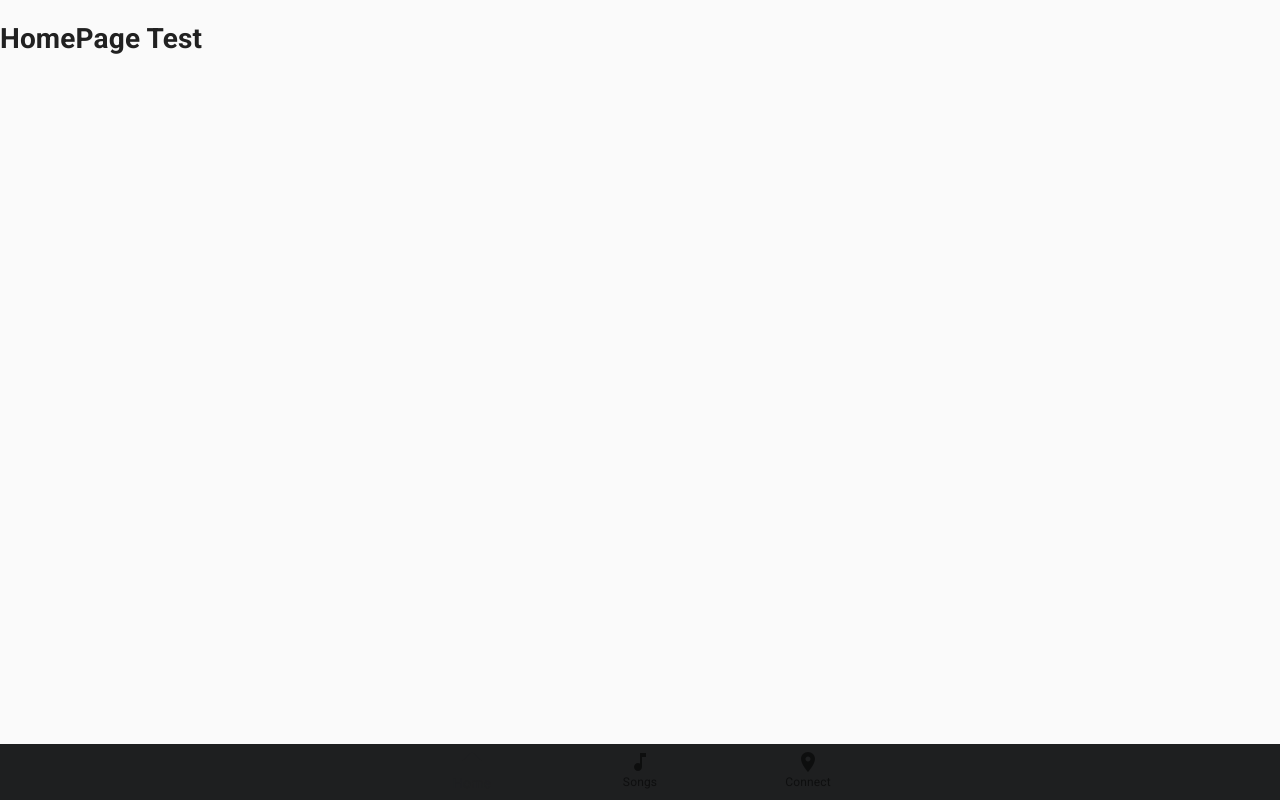
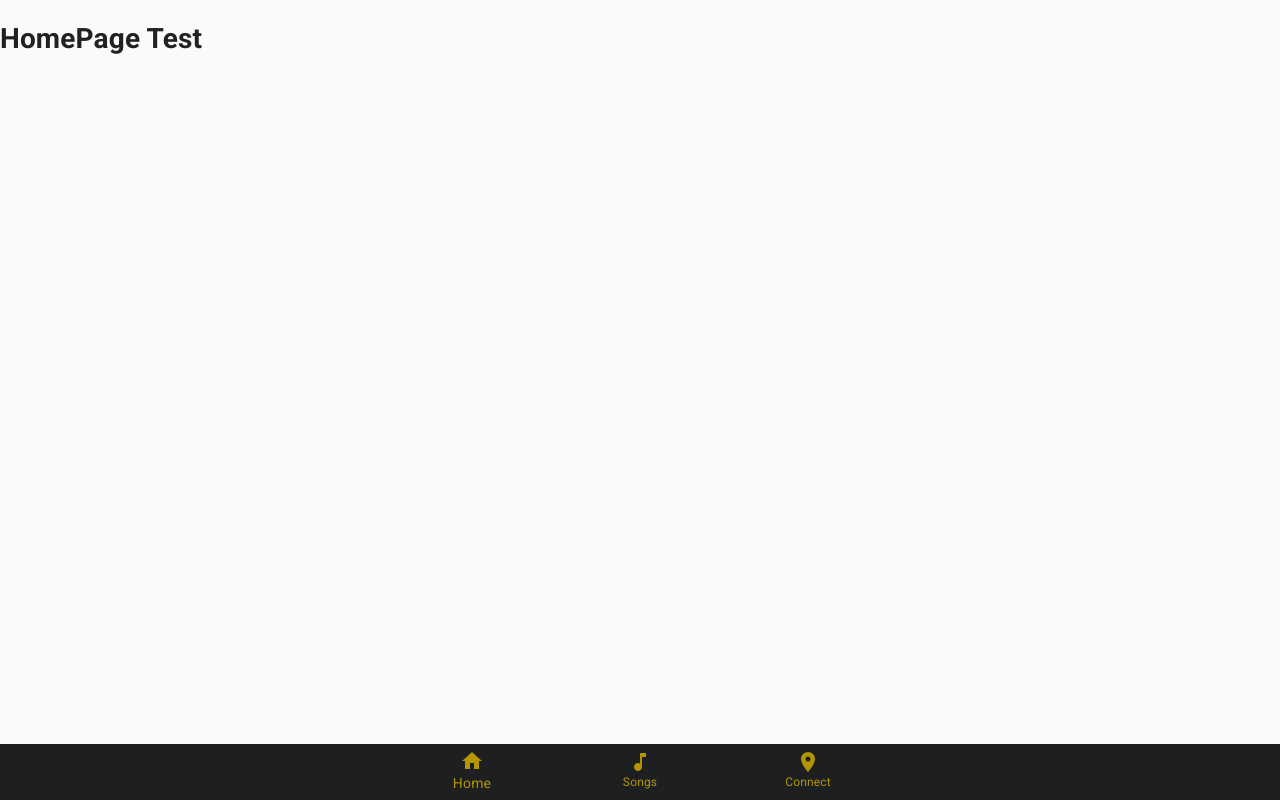
Before and after one commit to todar/fridaynight.info, a Next.js app: page / in a window 1280 px wide. Built offline with nearby package versions, Linux system fonts and the light colour scheme.

Commit message:
Added theme colors to NavBar

```diff
--- a/src/components/navbar.jsx
+++ b/src/components/navbar.jsx
@@ -5,24 +5,36 @@ import BottomNavigationAction from "@material-ui/core/BottomNavigationAction";
 import HomeIcon from "@material-ui/icons/Home";
 import SongsIcon from "@material-ui/icons/MusicNote";
 import ConnectIcon from "@material-ui/icons/LocationOn";
-import { styled } from "@material-ui/core/styles";
+import { styled, useTheme } from "@material-ui/core/styles";
+import NoSsr from "@material-ui/core/NoSsr";
 
 const StyledBottomNavigation = styled(BottomNavigation)(({ theme }) => ({
-  backgroundColor: theme.palette.primary.main
+  backgroundColor: theme.palette.primary.main,
+  color: theme.palette.secondary.main,
+  position: "fixed",
+  bottom: 0,
+  left: 0,
+  right: 0,
+  width: "100%"
 }));
 
-const StyledBottomNavigationAction = styled(BottomNavigationAction)(
-  ({ theme }) => ({
+// @TODO Try to get this to work???
+const NavAction = styled(BottomNavigationAction)(({ theme }) => ({
+  root: {
+    color: theme.palette.secondary.dark,
+    "&$selected": {
       color: theme.palette.secondary.main
-  })
-);
+    }
+  }
+}));
 
 const navbar = () => {
   const [value, setValue] = React.useState(0);
+  const theme = useTheme();
 
   return (
+    <NoSsr>
       <StyledBottomNavigation
-      style={bottomNavStyle}
         value={value}
         onChange={(event, newValue) => {
           setValue(newValue);
@@ -30,6 +42,7 @@ const navbar = () => {
         showLabels
       >
         <BottomNavigationAction
+          style={{ color: theme.palette.secondary.dark }}
           component={Link}
           href="/"
           label="Home"
@@ -37,41 +50,22 @@ const navbar = () => {
         />
 
         <BottomNavigationAction
+          style={{ color: theme.palette.secondary.dark }}
           component={Link}
           href="/songs"
           label="Songs"
           icon={<SongsIcon />}
         />
         <BottomNavigationAction
+          style={{ color: theme.palette.secondary.dark }}
           component={Link}
           href="/connect"
           label="Connect"
           icon={<ConnectIcon />}
         />
       </StyledBottomNavigation>
+    </NoSsr>
   );
 };
 
 export default navbar;
-
-const bottomNavStyle = {
-  position: "fixed",
-  bottom: 0,
-  width: "100%"
-};
-
-{
-  /* <div>
-<nav>
-  <Link href="/">
-    <a>Home</a>
-  </Link>
-  <Link href="/songs">
-    <a>Songs</a>
-  </Link>
-  <Link href="/connect">
-    <a>Connect</a>
-  </Link>
-</nav>
-</div> */
-}
```
Lines whose indentation alone changed are shown as unchanged.
